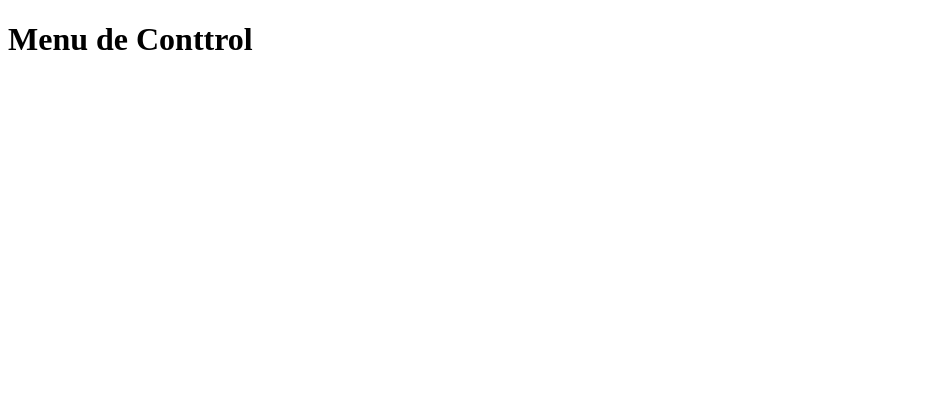
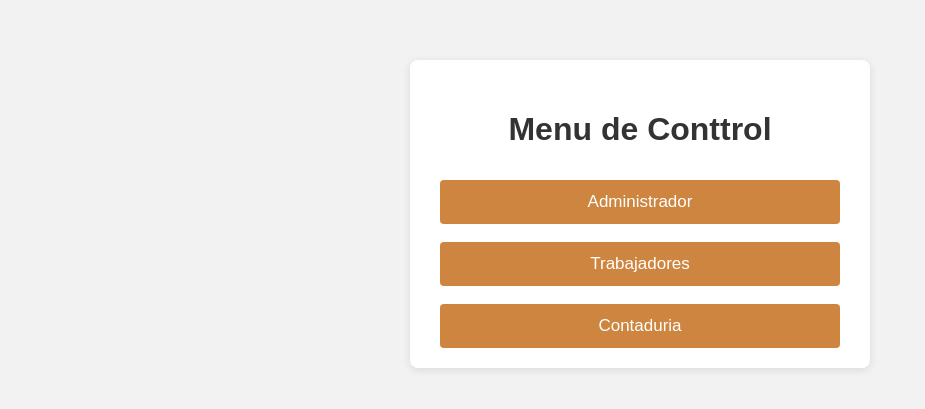
Before and after one commit to Mendozainc-dev/Conttrol, a Flask app: template app/templates/menu.html in a window 1280 px wide. Shown: the top 409 px of the page, without its empty margins (0-925 px from the left). Run offline with Flask 3, Linux system fonts and the light colour scheme; the template is opened without the code that fills it, so the values that code supplies are empty; parts of the project's set-up code (start-up, migrations or seed data) failed here and were passed over.

Commit message:
Add menu blueprint and related views for admin, workers, and accounting
Refactored routing by introducing a menu_controller blueprint to handle '/menu', '/administrador', '/trabajadores', and '/contaduria' routes. Updated menu.html to include navigation buttons for each section and added corresponding template files. Also added a new CSS file for menu styling and adjusted the login redirect logic to use the blueprint route.

```diff
--- a/app/app.py
+++ b/app/app.py
@@ -1,6 +1,9 @@
+
 from flask import Flask, render_template, request, redirect, url_for
+from app.controllers.menu_controller import menu_bp
 
-app=Flask(__name__)
+app = Flask(__name__)
+app.register_blueprint(menu_bp)
 
 @app.route('/')
 def index():
@@ -11,13 +14,9 @@ def login():
     usuario = request.form.get('Usuario')
     contraseña = request.form.get('Contraseña')
     if usuario and contraseña:
-        return redirect(url_for('menu'))
+        return redirect(url_for('menu.menu'))
     else:
         return render_template('index.html', mensaje_error="No se puede acceder no se han llenado los campos correctamente")
 
-@app.route('/menu')
-def menu():
-    return render_template('menu.html')
-
 if __name__=='__main__':
     app.run(debug=True, port=5000)
--- a/app/static/css/style_index.css
+++ b/app/static/css/style_index.css
@@ -31,7 +31,7 @@ body {
     input[type="submit"] {
             width: 100%;
             padding: 10px;
-            background: #007bff;
+            background: peru;
             color: #fff;
             border: none;
             border-radius: 4px;
@@ -39,9 +39,7 @@ body {
             cursor: pointer;
             transition: background 0.2s;
     }
-    input[type="submit"]:hover {
-            background: #0056b3;
-}
+
 .error-mensaje {
             color: #ff0000;
             background: #ffcaca;
--- /dev/null
+++ b/app/static/css/style_menu.css
@@ -0,0 +1,37 @@
+body {
+    background: #f2f2f2;
+    font-family: Arial, sans-serif;
+}
+.menu{
+    background: #fff;
+    max-width: 400px;
+    margin: 60px auto;
+    padding: 30px 30px 20px 30px;
+    border-radius: 8px;
+    box-shadow: 0 2px 8px rgba(0,0,0,0.1);
+    text-align: center;
+}
+h1 {
+    color: #333;
+    margin-bottom: 32px;
+}
+.menu_botones {
+    display: flex;
+    flex-direction: column;
+    gap: 18px;
+    align-items: stretch;
+}
+.menu_botones form {
+    margin: 0;
+}
+.menu_botones button {
+    width: 100%;
+    padding: 12px;
+    background: peru;
+    color: #fff;
+    border: none;
+    border-radius: 4px;
+    font-size: 17px;
+    cursor: pointer;
+    transition: background 0.2s;
+}
--- a/app/templates/menu.html
+++ b/app/templates/menu.html
@@ -3,12 +3,23 @@
 <head>
     <meta charset="UTF-8">
     <meta name="viewport" content="width=device-width, initial-scale=1.0">
+    <link rel="stylesheet" href="/static/css/style_menu.css">
     <title>Menu</title>
 </head>
 <body>
-    <div>
+    <div class="menu">
         <h1>Menu de Conttrol</h1>
-
+        <div class="menu_botones">
+            <form action="/administrador" method="get">
+                <button type="submit" id="Administrador" name="administrador">Administrador</button>
+            </form>
+            <form action="/trabajadores" method="get">
+                <button type="submit" id="Trabajadores" name="Trabajadores">Trabajadores</button>
+            </form>
+            <form action="/contaduria" method="get">
+                <button type="submit" id="Contaduria" name="Contaduria">Contaduria</button>
+            </form>
+        </div>
     </div>
 </body>
 </html>
```
Also changed, not shown: app/controllers/menu_controller.py (added, +19 -0 lines), app/templates/administrador.html (added, +11 -0 lines), app/templates/contaduria.html (added, +11 -0 lines), app/templates/trabajadores.html (added, +11 -0 lines), app/__init__.py (added), app/controllers/__init__.py (added).
